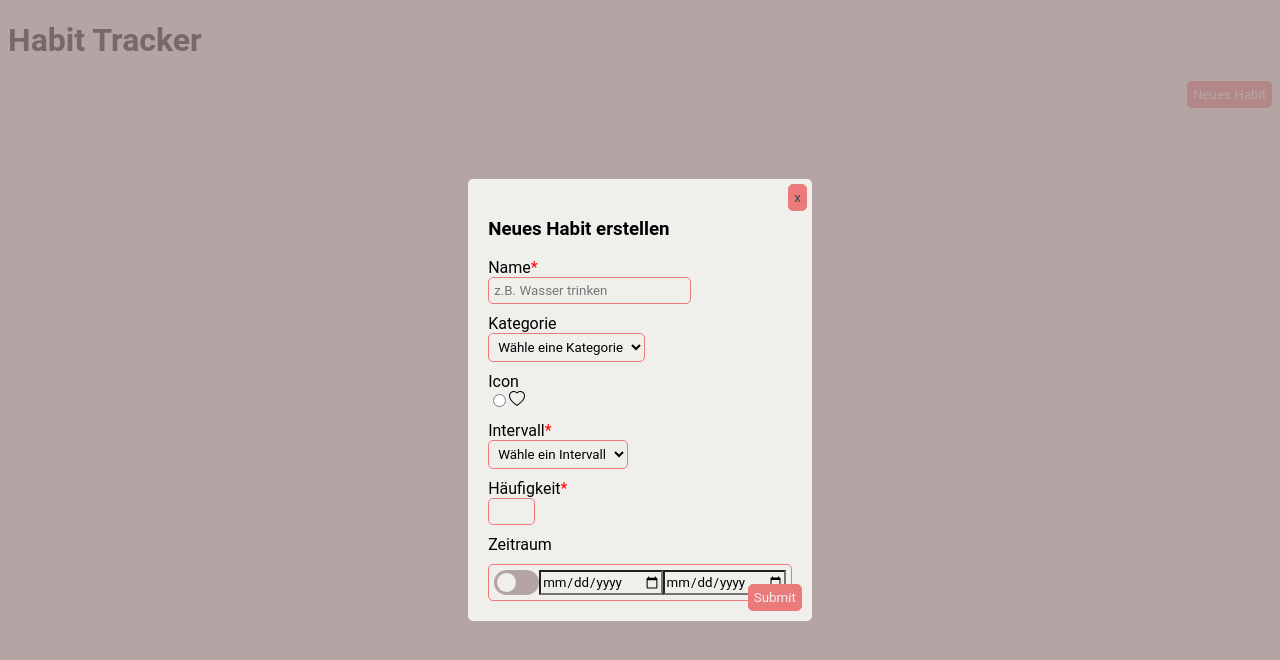
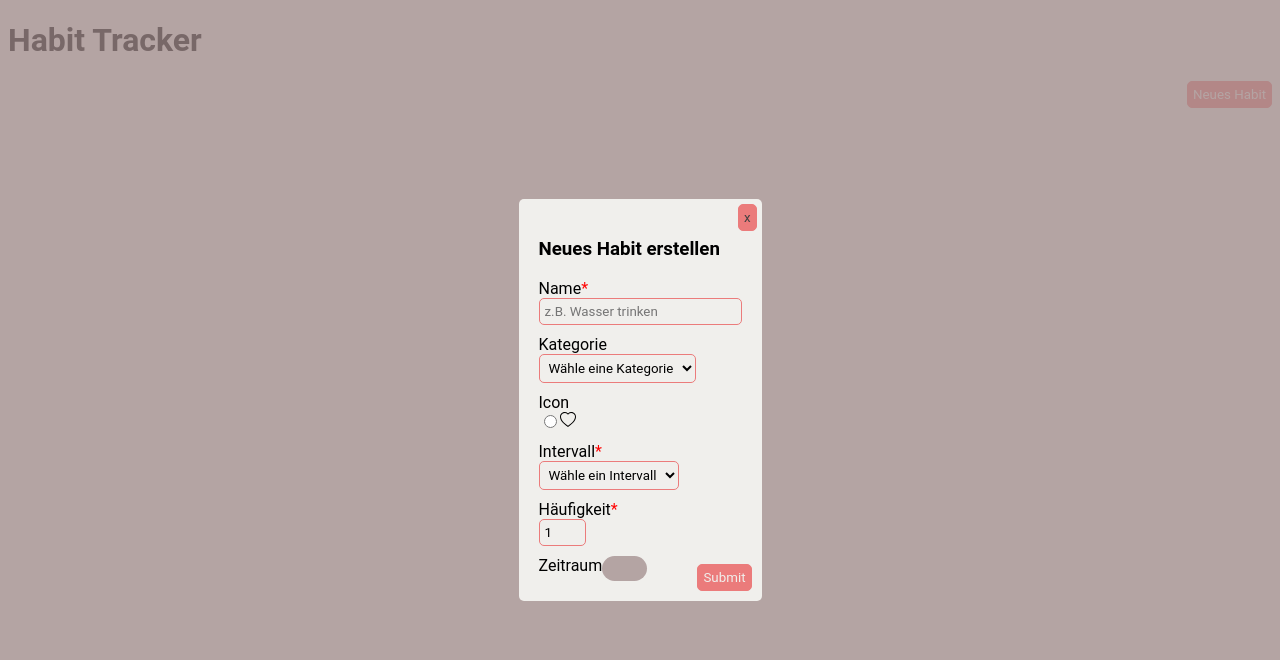
Before and after one commit to angi-mint/habit-tracker, a Vue app: page / in a window 1280 px wide. Both pictures are taken after a click on the button "Neues Habit". Shown: the top 660 px of the page. Built offline with nearby package versions, Linux system fonts and the light colour scheme.

Commit message:
updated date-range inputfield; complete form-data is now stored in an object
Signed-off-by: Angi Mint <68991185+angi-mint@users.noreply.github.com>

```diff
--- a/src/vue/components/CreateHabit.vue
+++ b/src/vue/components/CreateHabit.vue
@@ -9,27 +9,26 @@ const open = ref(false);
 interface HabitProps {
     name: string,
     icon?: number,
-    // color?: number,
+    color?: number,
     category?: number,
-    //frequency: number,
-    //interval: number,
-    // timeperiod: number,
-    // startDate?: Date,
-    // endDate?: Date
+    frequency: number,
+    interval: number,
+    timeperiod: number,
+    startDate?: Date,
+    endDate?: Date
 }
-
-const habitName = ref('');
-const habitCategory = ref('');
-const habitIcon = ref('');
-const habitInterval = ref('');
-
+const habitData = ref({
+    name: '',
+    icon: '',
+    category: '',
+    interval: '',
+    frequency: 1,
+    range: false,
+    startDate: '',
+    endDate: '',
+})
 const onSubmit = () => {
-    const formData: HabitProps = {
-        name: habitName.value,
-        icon: Number(habitIcon.value),
-        category: Number(habitCategory.value),
-    }
-    console.log('New Habit created:', formData)
+    console.log(habitData.value.range)
     open.value = false;
 }
 
@@ -77,16 +76,16 @@ const intervals: Ref<Array<DatabaseList>> = computed(() => {
                 <form @submit.prevent="onSubmit">
 
                     <LabelForm required>
-                        <template v-slot:form-label><p>Name</p></template>
-                        <template v-slot:input>
-                            <input class="form-input" type="text" v-model="habitName" placeholder="z.B. Wasser trinken" required/>
+                        <template #form-label><p>Name</p></template>
+                        <template #input>
+                            <input class="form-input" type="text" v-model="habitData.name" placeholder="z.B. Wasser trinken" required/>
                         </template>
                     </LabelForm>
 
                     <LabelForm>
                         <template #form-label><p>Kategorie</p></template>
                         <template #input>
-                            <select class="form-select" v-if="categories.length > 0" v-model="habitCategory">
+                            <select class="form-input" v-if="categories.length > 0" v-model="habitData.category">
                                 <option disabled value=""> Wähle eine Kategorie</option>
                                 <option v-for="items in categories" :value="items.pk">
                                     {{ items.value }}
@@ -100,7 +99,7 @@ const intervals: Ref<Array<DatabaseList>> = computed(() => {
                         <template #form-label><p>Icon</p></template>
                         <template #input>
                             <label v-for="items in icons">
-                                <input type="radio" v-model="habitIcon" :value=items.pk />
+                                <input type="radio" v-model="habitData.icon" :value=items.pk />
                                 <HabitIcon :id=items.value />
                             </label>
                         </template>
@@ -109,7 +108,7 @@ const intervals: Ref<Array<DatabaseList>> = computed(() => {
                     <LabelForm required>
                         <template #form-label><p>Intervall</p></template>
                         <template #input>
-                            <select class="form-select" v-model="habitInterval">
+                            <select class="form-input" v-model="habitData.interval" required>
                                 <option disabled value="">Wähle ein Intervall</option>
                                 <option v-for="items in intervals" :value="items.pk">
                                     {{ items.value }}
@@ -121,21 +120,24 @@ const intervals: Ref<Array<DatabaseList>> = computed(() => {
                     <LabelForm required>
                         <template #form-label><p>Häufigkeit</p></template>
                         <template #input>
-                            <input class="form-input form-number" type="number" value="1" min="1" v-model="habitFrequency" required>
+                            <input class="form-input form-number" type="number" min="1" v-model="habitData.frequency" required>
                         </template>
                     </LabelForm>
 
                     <LabelForm>
-                        <template #form-label><p>Zeitraum</p></template>
+                        <template #form-label><p>Zeitraum</p>
+                            <label class="toggler-wrapper">
+                                <input type="checkbox" v-model="habitData.range">
+                                <div class="toggler-slider">
+                                    <div class="toggler-knob"></div>
+                                </div>
+                            </label>
+                        </template>
                         <template #input>
-                            <div class="form-input form-label">
-                                <label class="toggler-wrapper style-1">
-                                    <input type="checkbox">
-                                    <div class="toggler-slider">
-                                        <div class="toggler-knob"></div>
-                                    </div>
-                                </label>
-                                <input type="date"><input type="date">
+                            <div v-if="habitData.range" class="form-input">
+                                <input class="form-input" type="date" v-model="habitData.startDate" required>
+                                <span> - </span>
+                                <input class="form-input" type="date" v-model="habitData.endDate" required>
                             </div>
                         </template>
                     </LabelForm>
```
